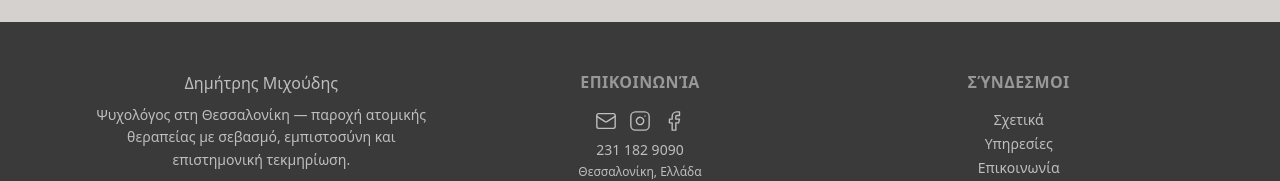
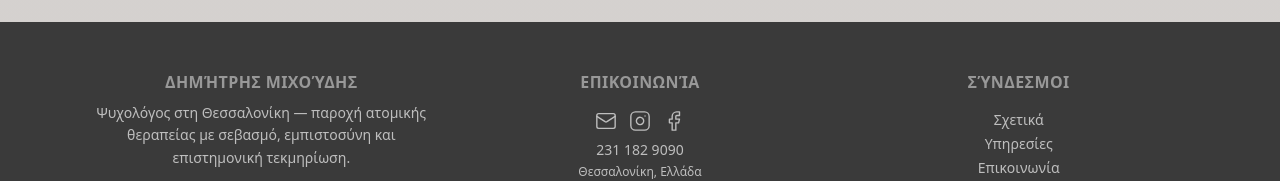
Before and after one commit to Nestortheo/psych-site, a React (Vite) app: page / in a window 1280 px wide. Shown: the part 5209-5390 px from the top of the page. Built offline with nearby package versions, Linux system fonts and the light colour scheme.

Commit message:
Footer Subtles change

```diff
--- a/src/components/Footer.jsx
+++ b/src/components/Footer.jsx
@@ -10,7 +10,7 @@ export default function Footer() {
 
           {/* Brand / Summary */}
           <div className="max-w-sm mx-auto text-center">
-            <h3 className="text-md leading-relaxed mb-2">
+            <h3 className="text-md text-md font-semibold uppercase tracking-wide text-footer-ink-muted mb-2">
               Δημήτρης Μιχούδης
             </h3>
             <p className="text-sm leading-relaxed">
```
